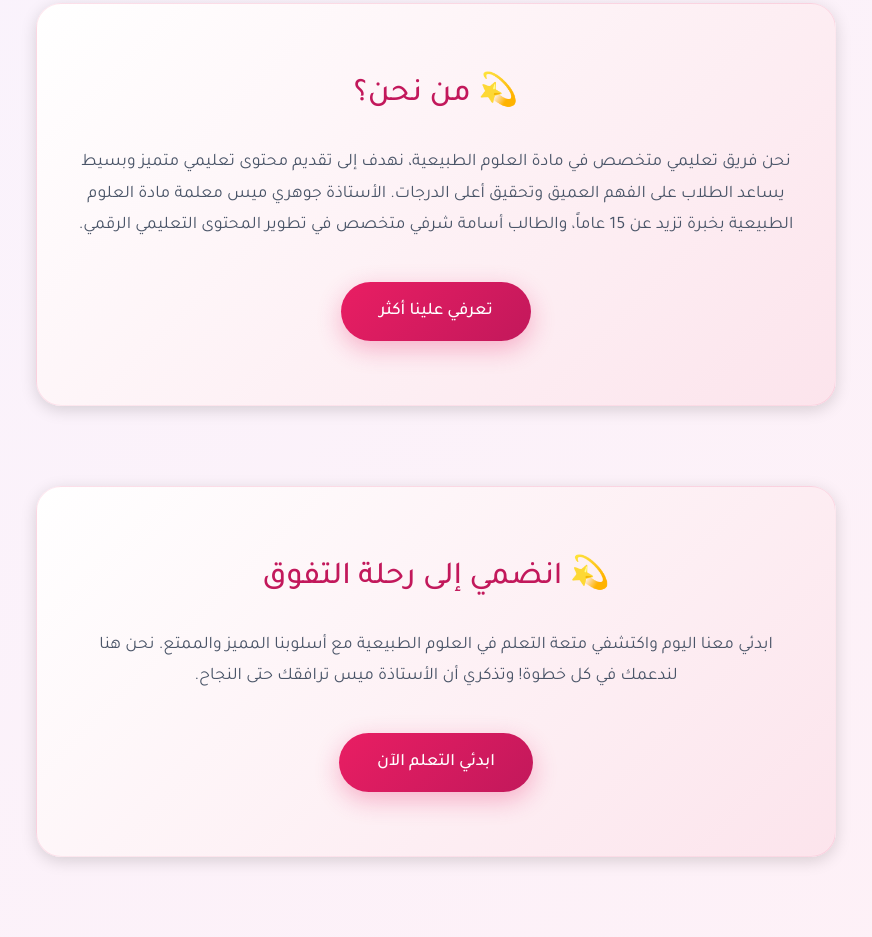
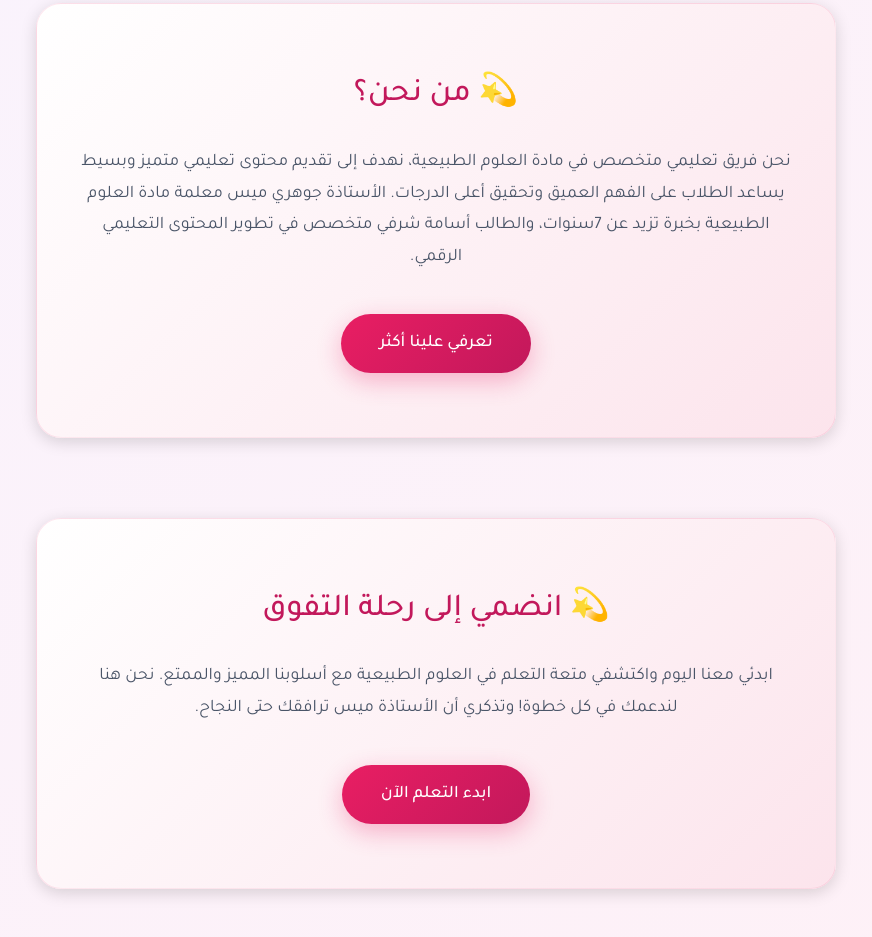
Before and after one commit to zirxis/ms_djohri, a plain HTML site: page index.html in a window 1280 px wide. Shown: the part 4368-5305 px from the top of the page, without its empty margins (204-1076 px from the left). Drawn offline with Linux system fonts and the light colour scheme; animation ran at ten frames a second.

Commit message:
Update index.html

```diff
--- a/index.html
+++ b/index.html
@@ -521,7 +521,7 @@
             <!-- About Section -->
             <section id="about" class="cta-section" aria-labelledby="about-heading">
                 <h3 id="about-heading"><span aria-hidden="true">💫</span> من نحن؟</h3>
-                <p>نحن فريق تعليمي متخصص في مادة العلوم الطبيعية، نهدف إلى تقديم محتوى تعليمي متميز وبسيط يساعد الطلاب على الفهم العميق وتحقيق أعلى الدرجات. الأستاذة جوهري ميس معلمة مادة العلوم الطبيعية بخبرة تزيد عن 15 عاماً، والطالب أسامة شرفي متخصص في تطوير المحتوى التعليمي الرقمي.</p>
+                <p>نحن فريق تعليمي متخصص في مادة العلوم الطبيعية، نهدف إلى تقديم محتوى تعليمي متميز وبسيط يساعد الطلاب على الفهم العميق وتحقيق أعلى الدرجات. الأستاذة جوهري ميس معلمة مادة العلوم الطبيعية بخبرة تزيد عن 7سنوات، والطالب أسامة شرفي متخصص في تطوير المحتوى التعليمي الرقمي.</p>
                 <button class="cta-btn"
                         onclick="showNotification('شكراً لزيارتكم موقعنا 💜', 'success')"
                         aria-label="معرفة المزيد عنا"
@@ -538,7 +538,7 @@
                         onclick="showNotification('نتمنى لك رحلة تعليمية ممتعة 💖', 'success')"
                         aria-label="بدء التعلم الآن"
                         title="بدء التعلم الآن">
-                    ابدئي التعلم الآن
+                    ابدء التعلم الآن
                 </button>
             </section>
         </div>
```
